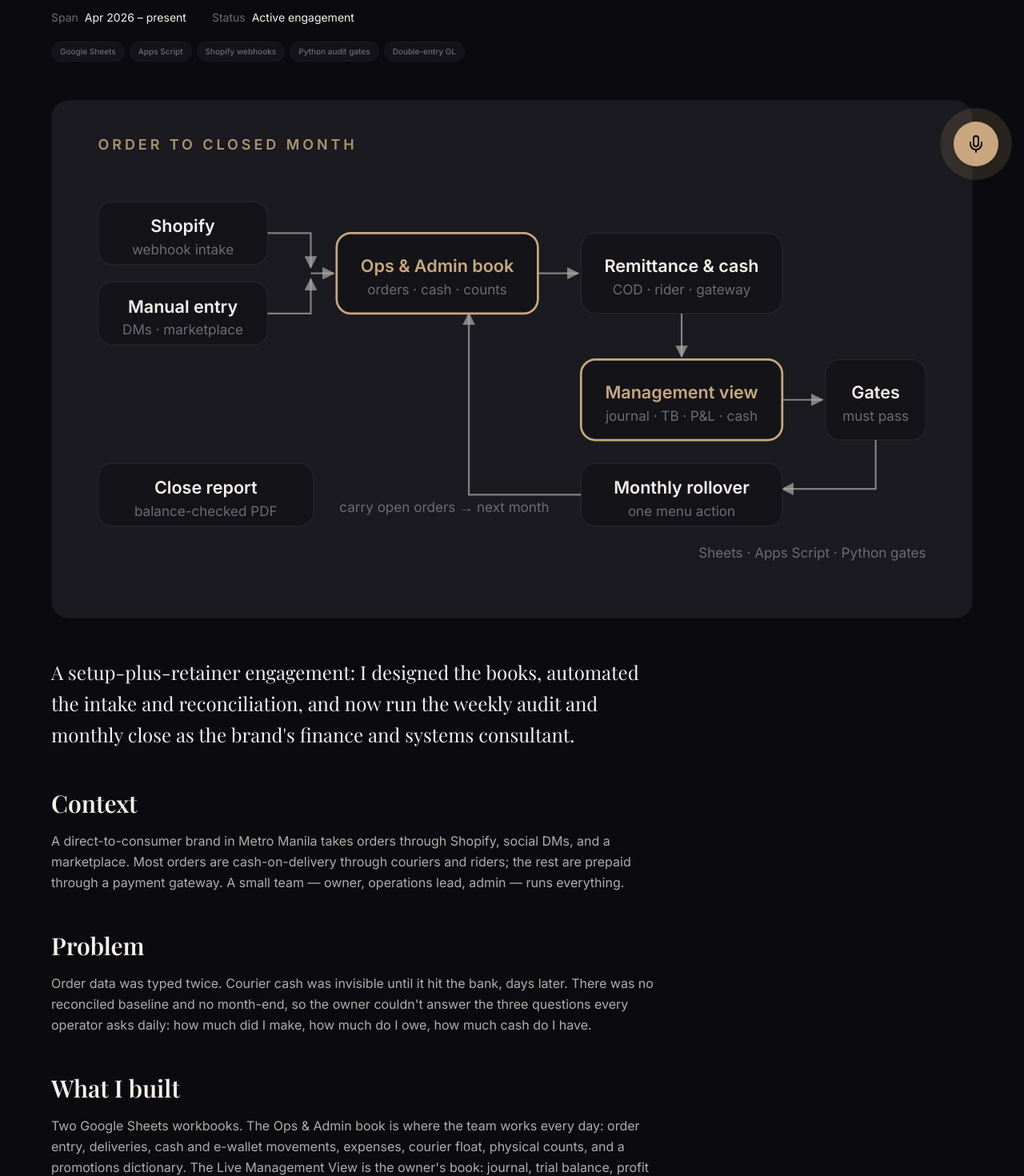
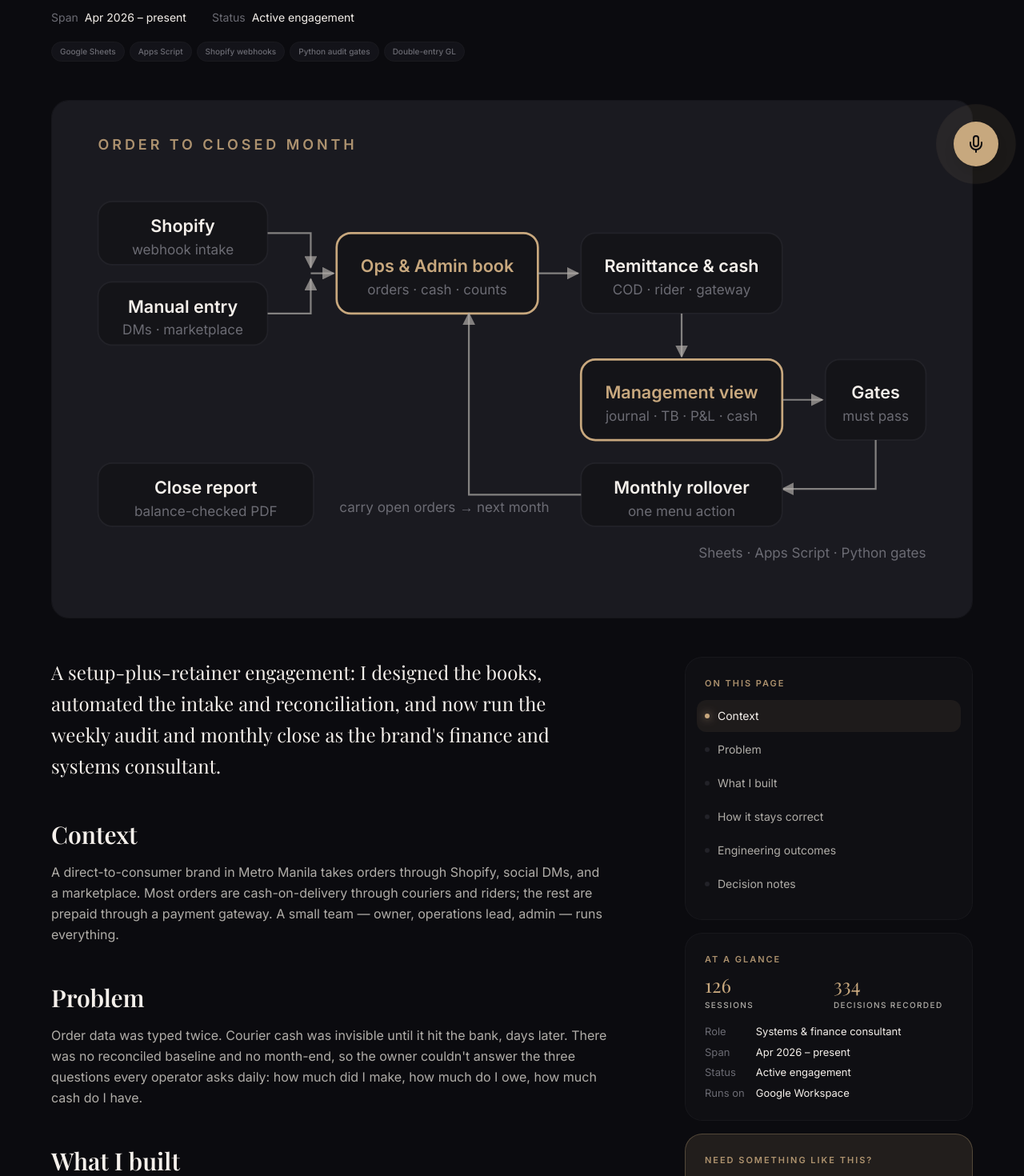
Before and after one commit to jay-consejo/jayconsejo, a Next.js app: page /work/ecommerce-finance-os in a window 1280 px wide. Shown: the part 560-2030 px from the top of the page at 80% size. Built offline with nearby package versions, Linux system fonts and the light colour scheme; a web font is replaced by a local one.

Commit message:
feat(work): sticky rail, reading progress, and scroll motion on case pages
Co-Authored-By: Claude Fable 5.1 <noreply@anthropic.com>

```diff
--- a/src/app/globals.css
+++ b/src/app/globals.css
@@ -344,3 +344,72 @@
 .jc-phone-input .PhoneInputInput::placeholder {
   color: var(--muted-foreground);
 }
+
+/* ── Case-study motion (progressive; see components/work/scroll-effects.tsx) ── */
+[data-reveal] {
+  opacity: 0;
+  transform: translateY(18px);
+  transition:
+    opacity 0.6s cubic-bezier(0.2, 0.7, 0.2, 1),
+    transform 0.6s cubic-bezier(0.2, 0.7, 0.2, 1);
+  transition-delay: calc(var(--i, 0) * 0.07s);
+}
+[data-reveal].in {
+  opacity: 1;
+  transform: none;
+}
+.case-figure .node {
+  opacity: 0;
+  transform: translateY(6px);
+  transition: opacity 0.5s ease, transform 0.5s ease;
+  transition-delay: calc(var(--i, 0) * 0.1s);
+}
+.case-figure.in .node {
+  opacity: 1;
+  transform: none;
+}
+.case-figure .flow {
+  stroke-dasharray: 400;
+  stroke-dashoffset: 400;
+}
+.case-figure.in .flow {
+  animation: draw-flow 1.1s cubic-bezier(0.4, 0, 0.2, 1) forwards;
+  animation-delay: calc(0.3s + var(--i, 0) * 0.15s);
+}
+@keyframes draw-flow {
+  to {
+    stroke-dashoffset: 0;
+  }
+}
+.toc-link::before {
+  content: "";
+  flex: none;
+  width: 6px;
+  height: 6px;
+  border-radius: 9999px;
+  background: var(--border);
+  transition: background 0.2s ease, box-shadow 0.2s ease;
+}
+.toc-link[aria-current="true"] {
+  color: var(--foreground);
+  background: color-mix(in srgb, var(--accent-gold) 8%, transparent);
+}
+.toc-link[aria-current="true"]::before {
+  background: var(--accent-gold);
+  box-shadow: 0 0 12px var(--accent-gold);
+}
+@media (prefers-reduced-motion: reduce) {
+  [data-reveal],
+  .case-figure .node {
+    opacity: 1;
+    transform: none;
+    transition: none;
+  }
+  .case-figure .flow {
+    stroke-dashoffset: 0;
+    animation: none;
+  }
+  #reading-progress {
+    display: none;
+  }
+}
--- a/src/app/work/[slug]/page.tsx
+++ b/src/app/work/[slug]/page.tsx
@@ -3,7 +3,9 @@ import Link from "next/link";
 import { notFound } from "next/navigation";
 import { ArrowLeft } from "lucide-react";
 import { CaseDiagram } from "@/components/work/case-diagram";
-import { STATUS_LABEL, formatSpan, getCase, publishedWork } from "@/lib/work";
+import { CaseRail } from "@/components/work/case-rail";
+import { ScrollEffects } from "@/components/work/scroll-effects";
+import { STATUS_LABEL, formatSpan, getCase, publishedWork, toId } from "@/lib/work";
 import { siteConfig } from "@/lib/site-config";
 
 type Props = { params: Promise<{ slug: string }> };
@@ -29,6 +31,8 @@ export async function generateMetadata({ params }: Props): Promise<Metadata> {
   };
 }
 
+const h2 = "font-display text-2xl font-semibold text-foreground sm:text-3xl";
+
 export default async function CasePage({ params }: Props) {
   const { slug } = await params;
   const item = getCase(slug);
@@ -46,11 +50,21 @@ export default async function CasePage({ params }: Props) {
   };
 
   return (
-    <article className="px-6 pt-32 pb-24 md:pb-32">
+    <article className="relative px-6 pt-32 pb-24 md:pb-32">
       <script
         type="application/ld+json"
         dangerouslySetInnerHTML={{ __html: JSON.stringify(schema) }}
       />
+      <ScrollEffects />
+      <div
+        aria-hidden
+        className="pointer-events-none absolute inset-x-0 top-0 -z-10 h-[70vh]"
+        style={{
+          background:
+            "radial-gradient(circle at 20% 0%, rgba(200, 168, 126, 0.14) 0%, transparent 50%)",
+        }}
+      />
+
       <div className="mx-auto max-w-6xl">
         <Link
           href="/work"
@@ -93,7 +107,7 @@ export default async function CasePage({ params }: Props) {
         </header>
 
         {item.media.kind === "svg" && (
-          <figure className="mt-12 overflow-x-auto rounded-2xl border border-border-subtle/80">
+          <figure className="case-figure mt-12 overflow-x-auto rounded-2xl border border-border-subtle/80">
             {/* Below sm the diagram keeps a readable width and scrolls sideways. */}
             <div className="min-w-[600px] sm:min-w-0">
               <CaseDiagram id={item.media.diagram} />
@@ -101,18 +115,21 @@ export default async function CasePage({ params }: Props) {
           </figure>
         )}
 
+        <div className="mt-12 grid gap-12 lg:grid-cols-[minmax(0,1fr)_320px] lg:gap-16 xl:grid-cols-[minmax(0,1fr)_360px] xl:gap-24">
+          <div>
             {item.summary && (
-          <p className="mt-12 max-w-3xl font-display text-xl leading-relaxed text-foreground sm:text-2xl">
+              <p
+                data-reveal
+                className="max-w-3xl font-display text-xl leading-relaxed text-foreground sm:text-2xl"
+              >
                 {item.summary}
               </p>
             )}
 
             <div className="mt-12 max-w-3xl space-y-12">
               {item.sections?.map((s) => (
-            <section key={s.heading}>
-              <h2 className="font-display text-2xl font-semibold text-foreground sm:text-3xl">
-                {s.heading}
-              </h2>
+                <section key={s.heading} id={toId(s.heading)} data-reveal className="scroll-mt-32">
+                  <h2 className={h2}>{s.heading}</h2>
                   <div className="mt-4 space-y-4">
                     {s.body.map((p, i) => (
                       <p key={i} className="text-base leading-relaxed text-text-secondary">
@@ -125,14 +142,16 @@ export default async function CasePage({ params }: Props) {
             </div>
 
             {item.outcomes && (
-          <section className="mt-16">
-            <h2 className="font-display text-2xl font-semibold text-foreground sm:text-3xl">
+              <section id={toId("Engineering outcomes")} className="mt-16 scroll-mt-32">
+                <h2 data-reveal className={h2}>
                   Engineering outcomes
                 </h2>
-            <div className="mt-6 grid grid-cols-2 gap-4 md:grid-cols-4">
-              {item.outcomes.map((o) => (
+                <div className="mt-6 grid grid-cols-2 gap-4 md:grid-cols-4 lg:grid-cols-2">
+                  {item.outcomes.map((o, i) => (
                     <div
                       key={o.label}
+                      data-reveal
+                      style={{ "--i": i } as React.CSSProperties}
                       className="rounded-2xl border border-border-subtle/80 bg-card/50 p-6 text-center"
                     >
                       <div className="font-display text-3xl font-semibold text-accent-gold md:text-4xl">
@@ -148,14 +167,16 @@ export default async function CasePage({ params }: Props) {
             )}
 
             {item.notes && (
-          <section className="mt-16">
-            <h2 className="font-display text-2xl font-semibold text-foreground sm:text-3xl">
+              <section id={toId("Decision notes")} className="mt-16 scroll-mt-32">
+                <h2 data-reveal className={h2}>
                   Decision notes
                 </h2>
                 <div className="mt-6 grid gap-5 md:grid-cols-3">
-              {item.notes.map((n) => (
+                  {item.notes.map((n, i) => (
                     <div
                       key={n.title}
+                      data-reveal
+                      style={{ "--i": i } as React.CSSProperties}
                       className="rounded-2xl border border-border-subtle/80 bg-card/50 p-6"
                     >
                       <h3 className="font-display text-lg font-semibold text-foreground">
@@ -168,14 +189,7 @@ export default async function CasePage({ params }: Props) {
               </section>
             )}
 
-        <div className="mt-20 rounded-2xl border border-accent-gold/30 bg-accent-dim/60 p-8 text-center md:p-12">
-          <h2 className="font-display text-2xl font-semibold text-foreground sm:text-3xl">
-            Need something like this?
-          </h2>
-          <p className="mx-auto mt-3 max-w-xl text-text-secondary">
-            Book a short call. My assistant Sofia takes the first one.
-          </p>
-          <div className="mt-7 flex flex-col items-center justify-center gap-3 sm:flex-row">
+            <div className="mt-16 flex flex-col items-start gap-3 sm:flex-row">
               <Link
                 href="/#contact"
                 className="inline-flex min-h-12 items-center justify-center rounded-full bg-accent-gold px-7 py-3 text-base font-semibold text-primary-foreground transition-all hover:bg-accent-light hover:shadow-[0_0_32px_var(--accent-dim)]"
@@ -190,6 +204,9 @@ export default async function CasePage({ params }: Props) {
               </Link>
             </div>
           </div>
+
+          <CaseRail item={item} />
+        </div>
       </div>
     </article>
   );
--- /dev/null
+++ b/src/components/work/case-rail.tsx
@@ -0,0 +1,98 @@
+import Link from "next/link";
+import { STATUS_LABEL, formatSpan, toId, type CaseStudy } from "@/lib/work";
+
+function Card({
+  title,
+  children,
+  className = "",
+}: {
+  title: string;
+  children: React.ReactNode;
+  className?: string;
+}) {
+  return (
+    <div className={`rounded-2xl border border-border-subtle/80 bg-card/50 p-6 ${className}`}>
+      <h2 className="text-[11px] font-semibold tracking-[0.18em] text-accent-gold/85 uppercase">
+        {title}
+      </h2>
+      <div className="mt-3">{children}</div>
+    </div>
+  );
+}
+
+export function CaseRail({ item }: { item: CaseStudy }) {
+  const toc = [
+    ...(item.sections?.map((s) => s.heading) ?? []),
+    ...(item.outcomes ? ["Engineering outcomes"] : []),
+    ...(item.notes ? ["Decision notes"] : []),
+  ];
+  const glance = item.outcomes?.slice(0, 2) ?? [];
+
+  return (
+    <aside className="flex flex-col gap-4 lg:sticky lg:top-28 lg:self-start">
+      <Card title="On this page" className="hidden lg:block">
+        <ul className="-mx-2.5 flex flex-col gap-0.5">
+          {toc.map((h) => (
+            <li key={h}>
+              <a
+                href={`#${toId(h)}`}
+                data-toc-link
+                className="toc-link flex min-h-10 items-center gap-2.5 rounded-lg px-2.5 py-2 text-sm text-text-secondary transition-colors hover:text-foreground"
+              >
+                {h}
+              </a>
+            </li>
+          ))}
+        </ul>
+      </Card>
+
+      <Card title="At a glance">
+        {glance.length > 0 && (
+          <div className="grid grid-cols-2 gap-3">
+            {glance.map((o) => (
+              <div key={o.label}>
+                <div className="font-display text-2xl leading-none text-accent-gold">{o.value}</div>
+                <div className="mt-1.5 text-[10px] font-medium tracking-[0.14em] text-text-secondary uppercase">
+                  {o.label}
+                </div>
+              </div>
+            ))}
+          </div>
+        )}
+        <dl className="mt-4 grid grid-cols-[auto_1fr] gap-x-3.5 gap-y-1.5 text-[13px]">
+          {item.role && (
+            <>
+              <dt className="text-muted-foreground">Role</dt>
+              <dd className="text-foreground">{item.role}</dd>
+            </>
+          )}
+          <dt className="text-muted-foreground">Span</dt>
+          <dd className="text-foreground">{formatSpan(item.span)}</dd>
+          <dt className="text-muted-foreground">Status</dt>
+          <dd className="text-foreground">{STATUS_LABEL[item.status]}</dd>
+          {item.runsOn && (
+            <>
+              <dt className="text-muted-foreground">Runs on</dt>
+              <dd className="text-foreground">{item.runsOn}</dd>
+            </>
+          )}
+        </dl>
+      </Card>
+
+      <div className="rounded-2xl border border-accent-gold/30 bg-accent-dim/60 p-6">
+        <h2 className="text-[11px] font-semibold tracking-[0.18em] text-accent-gold/85 uppercase">
+          Need something like this?
+        </h2>
+        <p className="mt-3 text-sm text-text-secondary">
+          Book a short call. My assistant Sofia takes the first one.
+        </p>
+        <Link
+          href="/#contact"
+          className="mt-4 inline-flex min-h-11 w-full items-center justify-center rounded-full bg-accent-gold px-6 py-2.5 text-sm font-semibold text-primary-foreground transition-all hover:bg-accent-light hover:shadow-[0_0_24px_var(--accent-dim)]"
+        >
+          Book a Call
+        </Link>
+      </div>
+    </aside>
+  );
+}
--- /dev/null
+++ b/src/components/work/scroll-effects.tsx
@@ -0,0 +1,75 @@
+"use client";
+
+import { useEffect } from "react";
+
+/**
+ * Progressive motion for case-study pages: reveal-on-scroll for [data-reveal]
+ * and .case-figure, active-section highlight for [data-toc-link], and a
+ * reading-progress bar. Everything degrades to static content without JS.
+ */
+export function ScrollEffects() {
+  useEffect(() => {
+    const targets = document.querySelectorAll<HTMLElement>("[data-reveal], .case-figure");
+    if (!("IntersectionObserver" in window)) {
+      targets.forEach((el) => el.classList.add("in"));
+      return;
+    }
+
+    const reveal = new IntersectionObserver(
+      (entries) => {
+        for (const e of entries) {
+          if (e.isIntersecting) {
+            e.target.classList.add("in");
+            reveal.unobserve(e.target);
+          }
+        }
+      },
+      { rootMargin: "0px 0px -10% 0px", threshold: 0.1 },
+    );
+    targets.forEach((el) => reveal.observe(el));
+
+    const links = Array.from(document.querySelectorAll<HTMLAnchorElement>("[data-toc-link]"));
+    const sections = links
+      .map((a) => document.getElementById(a.getAttribute("href")?.slice(1) ?? ""))
+      .filter((s): s is HTMLElement => s !== null);
+    const spy = new IntersectionObserver(
+      (entries) => {
+        for (const e of entries) {
+          if (!e.isIntersecting) continue;
+          for (const l of links) {
+            const active = l.getAttribute("href") === `#${e.target.id}`;
+            if (active) l.setAttribute("aria-current", "true");
+            else l.removeAttribute("aria-current");
+          }
+        }
+      },
+      { rootMargin: "-30% 0px -60% 0px" },
+    );
+    sections.forEach((s) => spy.observe(s));
+
+    const bar = document.getElementById("reading-progress");
+    const onScroll = () => {
+      if (!bar) return;
+      const h = document.documentElement;
+      const max = h.scrollHeight - h.clientHeight;
+      bar.style.width = max > 0 ? `${(h.scrollTop / max) * 100}%` : "0%";
+    };
+    onScroll();
+    window.addEventListener("scroll", onScroll, { passive: true });
+
+    return () => {
+      reveal.disconnect();
+      spy.disconnect();
+      window.removeEventListener("scroll", onScroll);
+    };
+  }, []);
+
+  return (
+    <div
+      id="reading-progress"
+      aria-hidden
+      className="fixed top-20 left-0 z-[51] h-0.5 w-0 transition-[width] duration-100 ease-linear"
+      style={{ background: "linear-gradient(90deg, var(--accent-gold), var(--accent-light))" }}
+    />
+  );
+}
--- a/src/lib/work.ts
+++ b/src/lib/work.ts
@@ -18,6 +18,8 @@ export type CaseStudy = {
   consent?: "none" | "verbal" | "written";
   published: boolean;
   media: CaseMedia;
+  role?: string;
+  runsOn?: string;
   summary?: string;
   sections?: { heading: string; body: string[] }[];
   outcomes?: { label: string; value: string }[];
@@ -44,6 +46,8 @@ export const work: CaseStudy[] = [
     status: "handed-over",
     consent: "written",
     published: true,
+    role: "Sole builder",
+    runsOn: "Cloudflare Workers",
     media: {
       kind: "svg",
       diagram: "pricing",
@@ -115,6 +119,8 @@ export const work: CaseStudy[] = [
     status: "active",
     consent: "written",
     published: true,
+    role: "Systems & finance consultant",
+    runsOn: "Google Workspace",
     media: {
       kind: "svg",
       diagram: "finance",
@@ -249,3 +255,8 @@ export function formatSpan({ from, to }: CaseStudy["span"]): string {
   };
   return to ? `${fmt(from)} – ${fmt(to)}` : `${fmt(from)} – present`;
 }
+
+/** Stable anchor id for a section heading ("What I built" → "what-i-built"). */
+export function toId(heading: string): string {
+  return heading.toLowerCase().replace(/[^a-z0-9]+/g, "-").replace(/(^-|-$)/g, "");
+}
```
Also changed, not shown: src/components/work/case-diagram.tsx (+39 -36 lines). Lines whose indentation alone changed are shown as unchanged.
